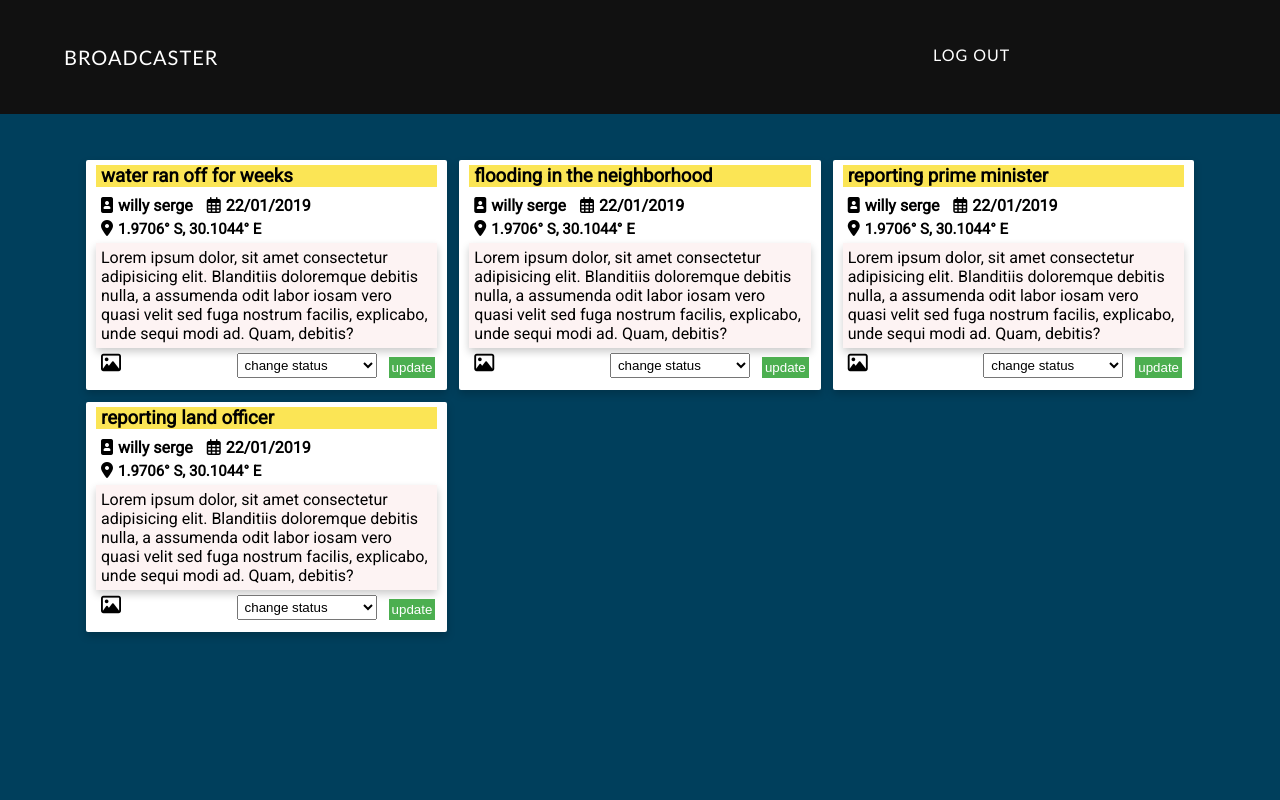
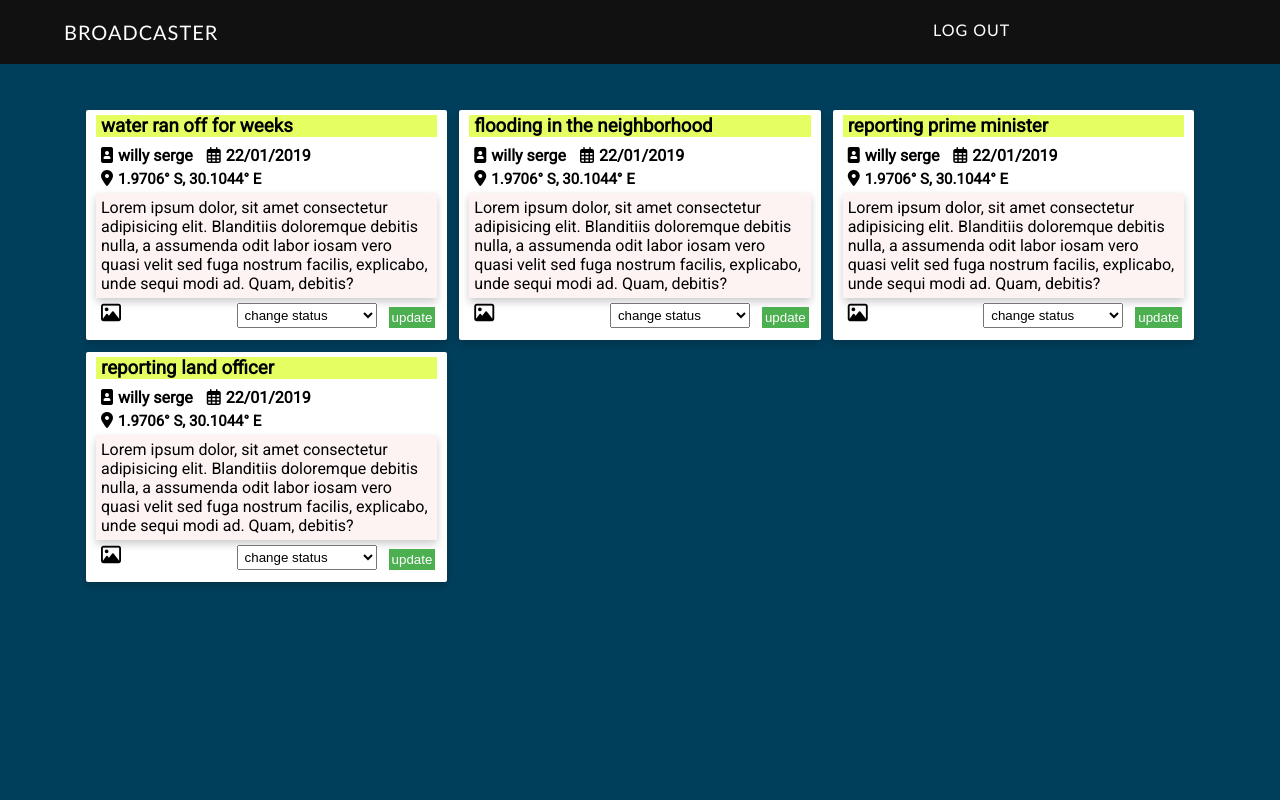
Before and after one commit to willyserge/broadcaster, a website: page UI/admin.html in a window 1280 px wide. Shown: the top 800 px of the page. Drawn offline with Linux system fonts and the light colour scheme.

Commit message:
change the size of the nav bar on all pages

```diff
--- a/UI/css/admin.css
+++ b/UI/css/admin.css
@@ -92,7 +92,7 @@ html,body {
 }
 .incident h3{
 
-    background-color: #fbe555;
+    background-color: #E5FF63;
     padding-left: 5px;
     color: black;
     margin: 5px 0px;
@@ -188,7 +188,7 @@ select , .update-status-btn{
         display: grid;
         grid-template-columns: 1fr 1fr;
         grid-gap: 120px;
-        padding: 35px 5%;
+        padding: 10px 5%;
         background: #111;
     }
 
--- a/UI/css/login.css
+++ b/UI/css/login.css
@@ -124,7 +124,7 @@ button {
         display: grid;
         grid-template-columns: 1fr 1fr;
         grid-gap: 120px;
-        padding: 35px 5%;
+        padding: 10px 5%;
         background: #111;
     }
   }
--- a/UI/css/register.css
+++ b/UI/css/register.css
@@ -122,7 +122,7 @@ button {
         display: grid;
         grid-template-columns: 1fr 1fr;
         grid-gap: 120px;
-        padding: 35px 5%;
+        padding: 10px 5%;
         background: #111;
     }
   }
--- a/UI/css/report.css
+++ b/UI/css/report.css
@@ -138,7 +138,7 @@ button {
         display: grid;
         grid-template-columns: 1fr 1fr;
         grid-gap: 120px;
-        padding: 35px 5%;
+        padding: 10px 5%;
         background: #111;
     }
   }
--- a/UI/css/style.css
+++ b/UI/css/style.css
@@ -191,7 +191,7 @@ input[type=text] {
     display: grid;
     grid-template-columns: 1fr 1fr;
     grid-gap: 120px;
-    padding: 35px 5%;
+    padding: 10px 5%;
     background: #111;
 }
 
--- a/UI/css/userProfile.css
+++ b/UI/css/userProfile.css
@@ -108,7 +108,7 @@ html,body {
     cursor: context-menu;
 }
 .incident h3{
-    background-color: #fbe555;
+    background-color: #E5FF63;
     padding-left: 5px;
     color: black;
     margin: 5px 0px;
@@ -159,7 +159,7 @@ select{
         display: grid;
         grid-template-columns: 1fr 1fr;
         grid-gap: 120px;
-        padding: 35px 5%;
+        padding: 10px 5%;
         background: #111;
     }
   }
```
